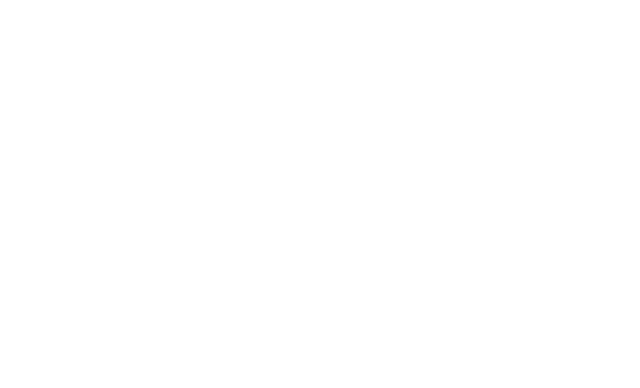
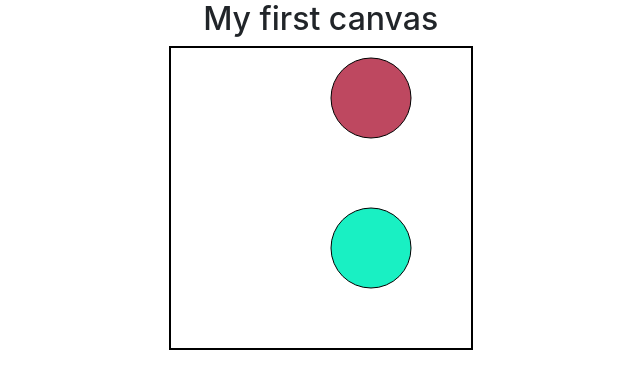
Before and after one commit to antronic/learn_canvas, a website: page public/01-getting-started-with-HTML5-Canvas/index.html in a window 1280 px wide. Shown: the whole page, without its empty margins (106-746 px from the left). Drawn offline with nearby package versions, Linux system fonts and the light colour scheme.

Commit message:
Lesson 1 - initial commit

```diff
--- /dev/null
+++ b/public/01-getting-started-with-HTML5-Canvas/canvas.js
@@ -0,0 +1,28 @@
+var canvas = document.getElementById('mycanvas');
+var context = canvas.getContext('2d');
+
+var posX = 50;
+var initialX = 50;
+var endX = 200;
+
+function drawCirlcle(){
+  context.clearRect(0, 0, 300, 300);
+  context.beginPath();
+  context.arc(posX,50,40,0,2*Math.PI);
+  context.fillStyle = "rgb(190, 72, 96)";
+  context.fill();
+  context.stroke();
+
+  context.beginPath();
+  context.arc(posX,posX,40,0,2*Math.PI);
+  context.fillStyle = "rgb(25, 240, 195)";
+  context.fill();
+  context.stroke();
+
+  if(posX < endX){
+    posX = posX + 1;
+  }
+  requestAnimationFrame(drawCirlcle);
+}
+
+drawCirlcle();
--- a/public/01-getting-started-with-HTML5-Canvas/index.html
+++ b/public/01-getting-started-with-HTML5-Canvas/index.html
@@ -2,9 +2,26 @@
 <html lang="en">
   <head>
     <meta charset="utf-8">
-    <title></title>
+    <title>001</title>
+    <link rel="stylesheet" href="/libs/bootstrap/dist/css/bootstrap.min.css">
+    <style type="text/css">
+      #mycanvas{
+        border: 2px solid #000;
+        text-align: center;
+      }
+    </style>
   </head>
   <body>
+    <div class="col-md-8 col-md-offset-2">
+      <h2 class="text-center">My first canvas</h2>
 
+      <div class="container-fluid text-center">
+        <canvas id="mycanvas" width="300px" height="300px">
+
+        </canvas>
+      </div>
+    </div>
   </body>
+  <script src="/libs/jquery/dist/jquery.min.js"></script>
+  <script src="canvas.js"></script>
 </html>
```
